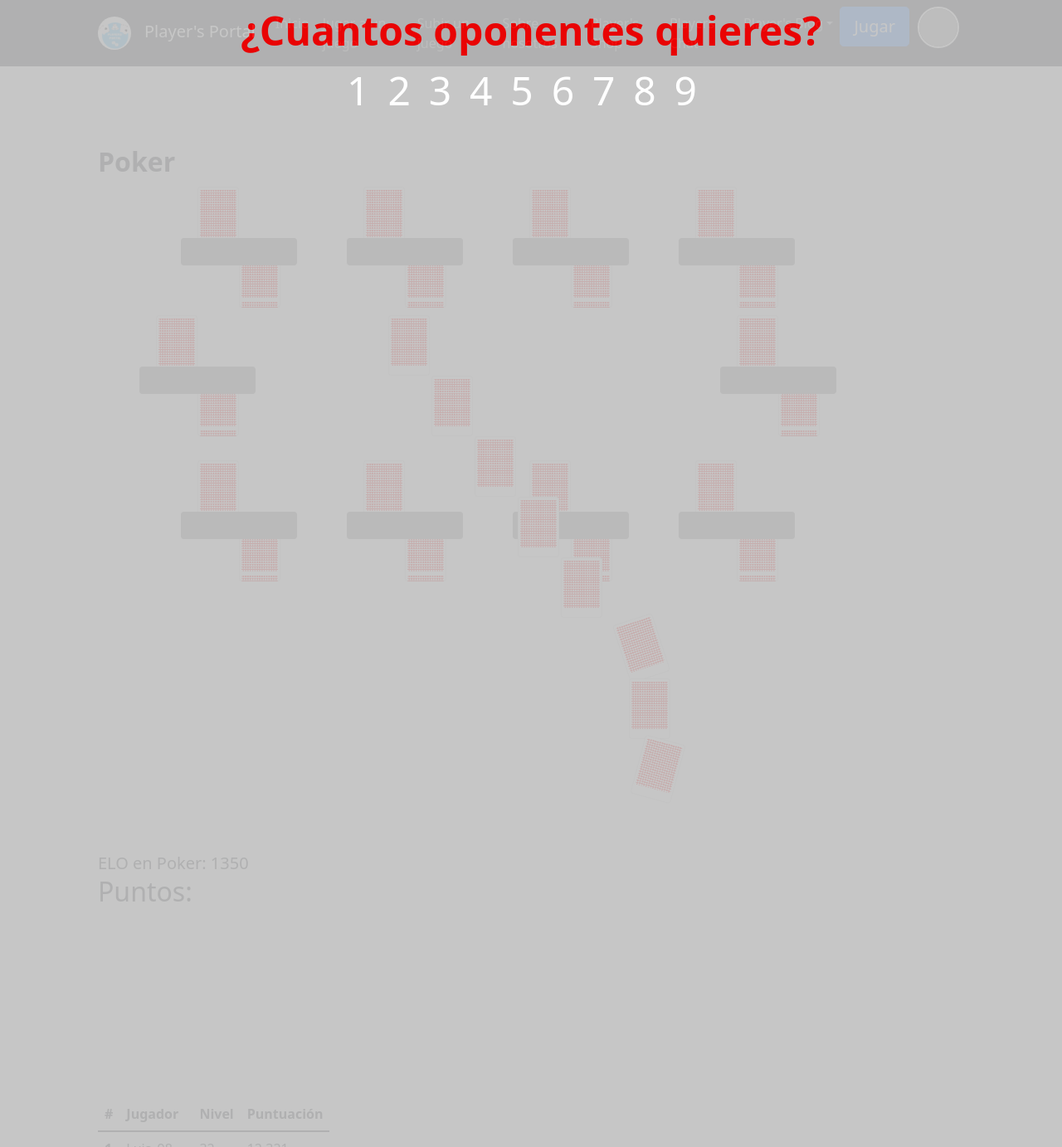
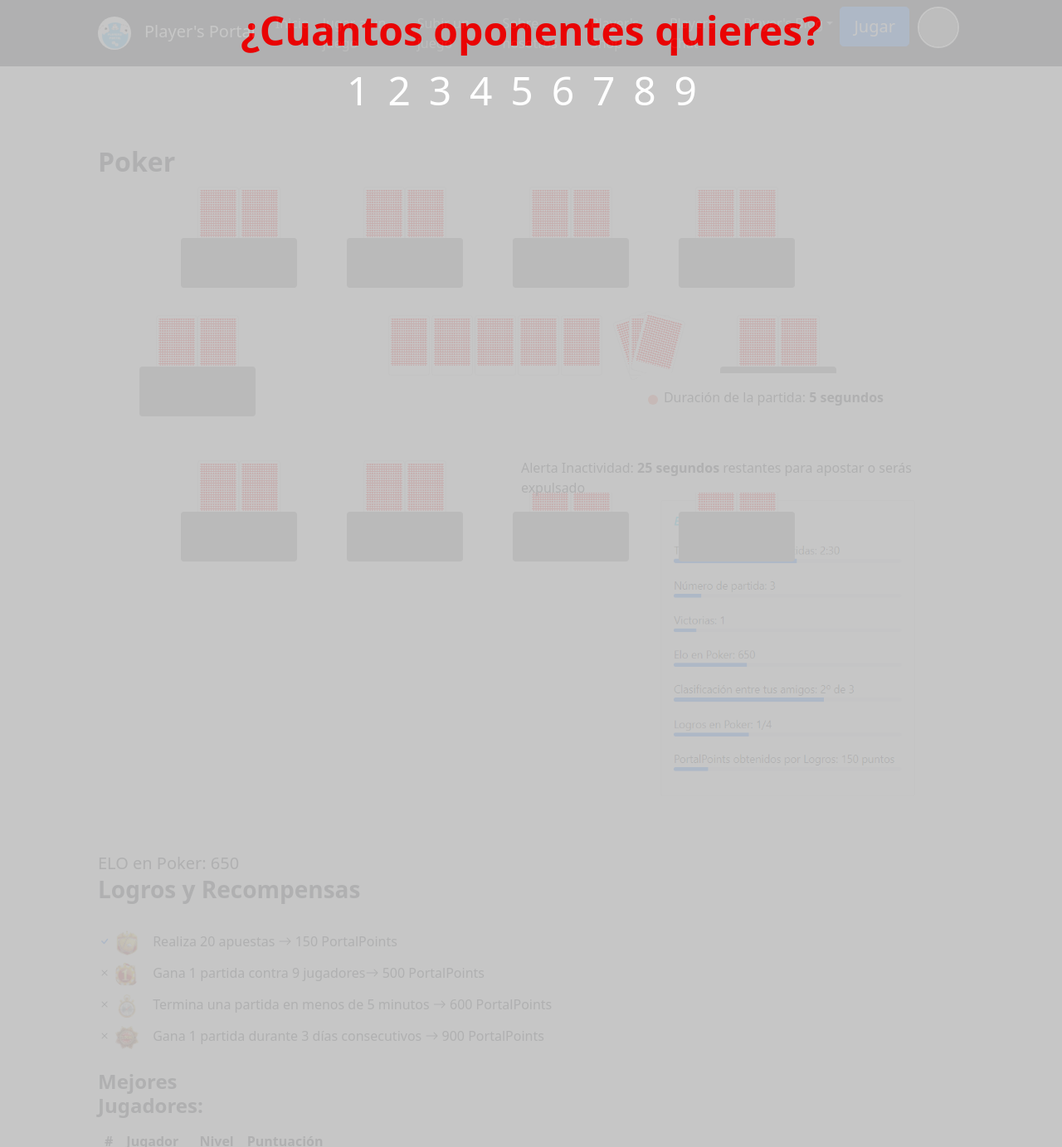
Before and after one commit to galanillo/Players-Portal-v2, a PHP site: page /gamePoker.html in a window 1280 px wide. Shown: the whole page at 83% size. Run offline with PHP 8.4, Linux system fonts and the light colour scheme; grey boxes are pictures that could not be loaded.

Commit message:
poker 🤠

```diff
--- a/gamePoker.html
+++ b/gamePoker.html
@@ -278,6 +278,7 @@
                         <div class="col-lg-6">
                             <h2 class="fw-bolder">Poker</h2>
                             <div class="row gx-5">
+                              <img id="statsPoker" class="stats" src="images/statsPoker.png">
                                 <div class="col-lg-6"><div id="gameArea">
                                         <canvas id="screen"></canvas>
                                         <body onload="parent.init()">
@@ -438,12 +439,37 @@
                                     </div>
                                     <br><br><br><br><br><br><br><br><br><br><br>
                                     <div id="eloPoker">
-                                        <p class="lead fw-normal mb-0">ELO en Poker: 1350</p>
-                                        <div id=puntos><h2>Puntos:</h2></div>
-                                        <div id="movimientos"></div>
-                                        <p class="lead fw-normal text-muted mb-0"> </p>
-                                    </div>
+                                        <p class="lead fw-normal mb-0">ELO en Poker: 650</p>
+                                        <h3 class="fw-bolder">Logros y Recompensas</h3><br>
+                            <ul class="list-unstyled mb-4">
+                              <li class="mb-2">
+                                  <i class="bi bi-check text-primary"></i>
+                                  <img class="rounded-circle me-3" width="30" height="30" src="images/Badget_3_cards.png" alt="..." />Realiza 20 apuestas <i class="bi bi-arrow-right"></i> 150 PortalPoints
+                              </li>
+                              <li class="mb-2">
+                                <i class="bi bi-x"></i>
+                                <img class="rounded-circle me-3" width="30" height="30" src="images/Badget_2_first.png" alt="..." />Gana 1 partida contra 9 jugadores<i class="bi bi-arrow-right"></i> 500 PortalPoints
+                            </li>
+                              <li class="mb-2">
+                                  <i class="bi bi-x"></i>
+                                  <img class="rounded-circle me-3" width="30" height="30" src="images/Badget_4_time.png" alt="..." />Termina una partida en menos de 5 minutos <i class="bi bi-arrow-right"></i> 600 PortalPoints
+                              </li>
+                              <li class="mb-2">
+                                <i class="bi bi-x"></i>
+                                <img class="rounded-circle me-3" width="30" height="30" src="images/Badget_1.png" alt="..." />Gana 1 partida durante 3 días consecutivos <i class="bi bi-arrow-right"></i> 900 PortalPoints
+                            </li>
+                          </ul>
+                        </div>
+
+                        <div id="tiempos" class="rect">
+                          <div id="inactividadRec" class="rec"></div>
+                          <div id="inactividad"></div>
+                      </div>
+                      <div id="inactive" class="rect">
+                        <div id="contador"></div>
+                    </div>
                                     <div class="align-self-end">
+                                      <h4 class="fw-bolder">Mejores Jugadores:</h4>
                                         <table class="table">
                                             <thead>
                                               <tr>
@@ -522,5 +548,6 @@
         <script src="https://cdn.jsdelivr.net/npm/bootstrap@5.1.3/dist/js/bootstrap.bundle.min.js"></script>
         <!-- Core theme JS-->
         <script src="js/scripts.js"></script>
+        <script src="js/contadores.js"></script>
     </body>
 </html>
--- a/static/css/poker.css
+++ b/static/css/poker.css
@@ -36,10 +36,13 @@ html {
     text-align: center;
     top: 65px;
     width: 140px;
+    padding-bottom:  60px;
+
 }
 
 .player-name {
     width: 100%;
+    padding-bottom:  0px;
 }
 
 .card {
@@ -72,6 +75,7 @@ html {
 .holecard2 {
     left: 50px;
     position: absolute;
+    bottom: 73px;
 }
 
 
@@ -83,129 +87,160 @@ html {
     top: 0px;
     text-shadow: -1px 0     black, 0 1px     black, 1px 0     black, 0 -1px     black;
     text-shadow: -1px 0 1px black, 0 1px 1px black, 1px 0 1px black, 0 -1px 1px black;
+    margin-top:  5px;
 }
 
 #seat0 {
+    position: absolute;
     left: 0px;
     top:  330px;
 }
 .seat0-button {
+    position: absolute;
     left: 235px;
     top:  410px;
 }
 #seat0 .bet {
+    position: absolute;
     top: -20px;
 }
 
 #seat1 {
+    position: absolute;
     left:  -50px;
     top: 155px;
 }
 .seat1-button {
+    position: absolute;
     left: 185px;
     top:  235px;
 }
 #seat1 .bet {
+    position: absolute;
     top: 100px;
 }
 
 #seat2 {
+    position: absolute;
     left: 0px;
     top:  0px;
 }
 .seat2-button {
+    position: absolute;
     left: 235px;
     top:   80px;
 }
 #seat2 .bet {
+    position: absolute;
     top: 100px;
 }
 
 #seat3 {
+    position: absolute;
     left: 200px;
     top:    0px;
 }
 
 .seat3-button {
+    position: absolute;
     left: 280px;
     top:   80px;
 }
 #seat3 .bet {
+    position: absolute;
     top: 100px;
 }
 
 #seat4 {
+    position: absolute;
     left: 400px;
     top:    0px;
 }
 
 .seat4-button {
+    position: absolute;
     left: 480px;
     top:   80px;
 }
 #seat4 .bet {
+    position: absolute;
     top: 100px;
 }
 
 #seat5 {
+    position: absolute;
     left: 600px;
     top:    0px;
 }
 
 .seat5-button {
+    position: absolute;
     left: 680px;
     top:   80px;
 }
 #seat5 .bet {
+    position: absolute;
     top: 100px;
 }
 
 #seat6 {
+    position: absolute;
     left: 650px;
     top:  155px;
 }
 .seat6-button {
+    position: absolute;
     left: 730px;
     top:  235px;
 }
 #seat6 .bet {
+    position: absolute;
     top: 100px;
 }
 
 #seat7 {
+    position: absolute;
     left: 600px;
     top:  330px;
 }
 .seat7-button {
+    position: absolute;
     left: 680px;
     top:  410px;
 }
 #seat7 .bet {
+    position: absolute;
     top: -20px;
 }
 
 #seat8 {
+    position: absolute;
     left: 400px;
     top:  330px;
 }
 .seat8-button {
+    position: absolute;
     left: 480px;
     top:  410px;
 }
 #seat8 .bet {
+    position: absolute;
     top: -20px;
 }
 
 #seat9 {
+    position: absolute;
     left: 200px;
     top:  330px;
 }
 .seat9-button {
+    position: absolute;
     left: 280px;
     top:  410px;
 }
 #seat9 .bet {
     top: -20px;
+    position: absolute;
 }
 
 
@@ -234,34 +269,42 @@ html {
 }
 
 #flop1 {
+    position: absolute;
 }
 
 #flop2 {
     left: 52px;
+    position: absolute;
 }
 
 #flop3 {
     left: 104px;
+    position: absolute;
 }
 
 #turn {
     left: 156px;
+    position: absolute;
 }
 
 #river {
     left: 208px;
+    position: absolute;
 }
 
 #burn1 {
     left: 280px;
     rotate: -18deg;
+    position: absolute;
 }
 #burn2 {
     left: 290px;
+    position: absolute;
 }
 #burn3 {
     left: 300px;
     rotate: 15deg;
+    position: absolute;
 }
 
 #action-options {
@@ -312,8 +355,14 @@ html {
 }
 
 #speed-button {
+    padding-bottom:  30px;
     cursor: default;
     top: 50px;
+}
+
+#name-button {
+    padding-bottom:  30px;
+    cursor: default;
 }
 
 select {
@@ -329,14 +378,17 @@ select {
 }
 
 #mode-button {
+    padding-bottom:  30px;
     top: 100px;
 }
 
 #help-button {
+    padding-bottom:  30px;
     top: 150px;
 }
 
 #check-button {
+    padding-bottom:  30px;
     top: 200px;
 }
 
@@ -389,7 +441,12 @@ select {
     box-shadow: 3px 3px 4px #000000;
 }
 
+#fold-button{
+    padding-bottom:  30px;
+}
+
 #call-button {
+    padding-bottom:  30px;
     left: 80px;
 }
 
@@ -440,3 +497,46 @@ select {
     color: white;
     text-shadow: 3px 3px 4px #000000;
 }
+
+#statsPoker {
+    position: absolute;
+    right: 150px;
+    margin-bottom: 1rem;
+    flex: 0 0 auto;
+    width: 360px;
+    top: 600px;
+    object-fit: cover;
+  }
+
+  .stats {
+    display: block;
+    max-width: 100%;
+    max-height: 100%;
+    width: auto;
+    height: auto;
+}
+
+
+#eloPoker{
+    width: 600px;
+}
+
+#tiempos{
+    position: absolute;
+    right: 200px;
+    top: 450px;
+}
+
+#inactive{
+    position: absolute;
+    right: 130px;
+    top: 530px;
+    padding-right: 25px;
+}
+
+#inactividad{
+    position: relative;
+    top: 17px;
+    left: 35px;
+    padding-right: 30px;
+}
--- a/static/js/jsholdem/poker.js
+++ b/static/js/jsholdem/poker.js
@@ -19,6 +19,20 @@ var cards = new Array(52);
 var players;
 var board, deck_index, button_index;
 var current_bettor_index, current_bet_amount, current_min_raise;
+
+var tiempoRestante = 30;
+var timepo60 = 0;
+var tiempoPartida = function(){};
+var Timer = function(){};
+var inactive = 0;
+var end = 0;
+var end_msg;
+var over_ending;
+var elapsed_time;
+var elapsed_milliseconds;
+
+
+
 
 function leave_pseudo_alert () {
   gui_write_modal_box("");
@@ -155,7 +169,7 @@ function new_game_continues (req_no_opponents) {
   players = new Array(req_no_opponents + 1);
   var player_name = getLocalStorage("Nombre del jugador");
   if (!player_name) {
-    player_name = "Tu";
+    player_name = "Galanillo";
   }
   players[0] = new player(player_name, 0, "", "", "", 0, 0);
   my_players.sort(compRan);
@@ -747,7 +761,7 @@ function handle_end_of_round () {
              " onload='document.f.c.focus();'><table><tr><td>" +
              get_pot_size_html() +
              "</td></tr></table><br><font size=+2 color=" + hi_lite_color +
-             "><b>Winning: " +
+             "><b>Ganancias: " +
              winner_text + "</b></font>" + detail + "<br>";
   gui_write_game_response(html);
 
@@ -759,6 +773,7 @@ function handle_end_of_round () {
   var elapsed_milliseconds = ((new Date()) - START_DATE);
   var elapsed_time = makeTimeString(elapsed_milliseconds);
 
+
   if (human_loses == 1) {
     var ending = NUM_ROUNDS == 1 ? "1 apuesta." : NUM_ROUNDS + " apuestas.";
     my_pseudo_alert("Lo siento, perdiste " + players[0].name + ".\n\n" +
@@ -767,6 +782,7 @@ function handle_end_of_round () {
     num_playing = number_of_active_players();
     if (num_playing < 2) {
       var end_msg = "FIN DEL JUEGO!";
+      end = 1;
       var over_ending = NUM_ROUNDS == 1 ? "1 apuesta." : NUM_ROUNDS + " apuestas.";
       if (has_money(0)) {
         end_msg += "\n\nGANASTE " + players[0].name.toUpperCase() + "!!!";
@@ -787,6 +803,44 @@ function autoplay_new_round () {
     new_round();
   }
 }
+
+Timer = setInterval(function(){
+  if(tiempoRestante <= 0){
+    document.getElementById("contador").innerHTML = "El tiempo restante ha terminado. Serás penalizado por inactividad.";
+    clearInterval(Timer);
+    inactive = 1;
+  } else {
+    document.getElementById("contador").innerHTML = `Alerta Inactividad: <b>${tiempoRestante} segundos</b> restantes para apostar o serás expulsado`;
+    if (end == 1){
+      clearInterval(Timer);
+      document.getElementById("contador").innerHTML = "¡Genial! Has jugado durante toda la partida, recuerda que estar inactivo te penalizará.";
+      }
+  }
+  tiempoRestante -= 1;
+}, 1000);
+
+tiempoPartida = setInterval(function(){
+  if(timepo60 >= 900){
+    document.getElementById("inactividad").innerHTML = `<b>¡La partida ha terminado!</b>`;
+    clearInterval(tiempoPartida);
+    document.getElementById("inactividadRec").className = "";
+    end = 1;
+  } else {
+    document.getElementById("inactividad").innerHTML = `Duración de la partida: <b>${timepo60} segundos</b>`;
+    if (inactive == 1){
+      elapsed_milliseconds = ((new Date()) - START_DATE);
+      elapsed_time = makeTimeString(elapsed_milliseconds);
+      end_msg = "FIN DEL JUEGO!";
+      end_msg += "\n\nHas sido expulsado por inactividad.";
+      over_ending = NUM_ROUNDS == 1 ? "1 apuesta." : NUM_ROUNDS + " apuestas.";
+      my_pseudo_alert(end_msg + over_ending);
+      clearInterval(tiempoPartida);
+      document.getElementById("inactividadRec").className = "";
+      document.getElementById("inactividad").innerHTML = `<b>¡Has sido expulsado! La partida ha durado ${timepo60} segundos.</b>`;
+      }
+  }
+  timepo60 += 1;
+}, 1000);
 
 function ready_for_next_card () {
   var num_betting = get_num_betting();
@@ -896,6 +950,7 @@ function the_bet_function (player_index, bet_amount) {
 function human_call () {
   // Clear buttons
   gui_hide_fold_call_click();
+  tiempoRestante = 30;
   players[0].status = "CALL";
   current_bettor_index = get_next_player_position(0, 1);
   the_bet_function(0, current_bet_amount - players[0].subtotal_bet);
@@ -910,6 +965,7 @@ function handle_human_bet (bet_amount) {
   var is_ok_bet = the_bet_function(0, bet_amount);
   if (is_ok_bet) {
     players[0].status = "CALL";
+    tiempoRestante = 30;
     current_bettor_index = get_next_player_position(0, 1);
     write_player(0, 0, 0);
     main();
@@ -920,7 +976,9 @@ function handle_human_bet (bet_amount) {
 }
 
 function human_fold () {
+  tiempoRestante=30;
   players[0].status = "FOLD";
+
   // Clear the buttons - not able to call
   gui_hide_fold_call_click();
   current_bettor_index = get_next_player_position(0, 1);
@@ -1064,7 +1122,7 @@ function get_pot_size () {
 }
 
 function get_pot_size_html () {
-  return "<font size=+4><b>BOTE TOTAl: " + get_pot_size() + "</b></font>";
+  return "<font size=+4><b>BOTE TOTAL: " + get_pot_size() + "</b></font>";
 }
 
 function clear_bets () {
```
Also changed, not shown: images/statsPoker.png (added), js/contadores.js (added).
